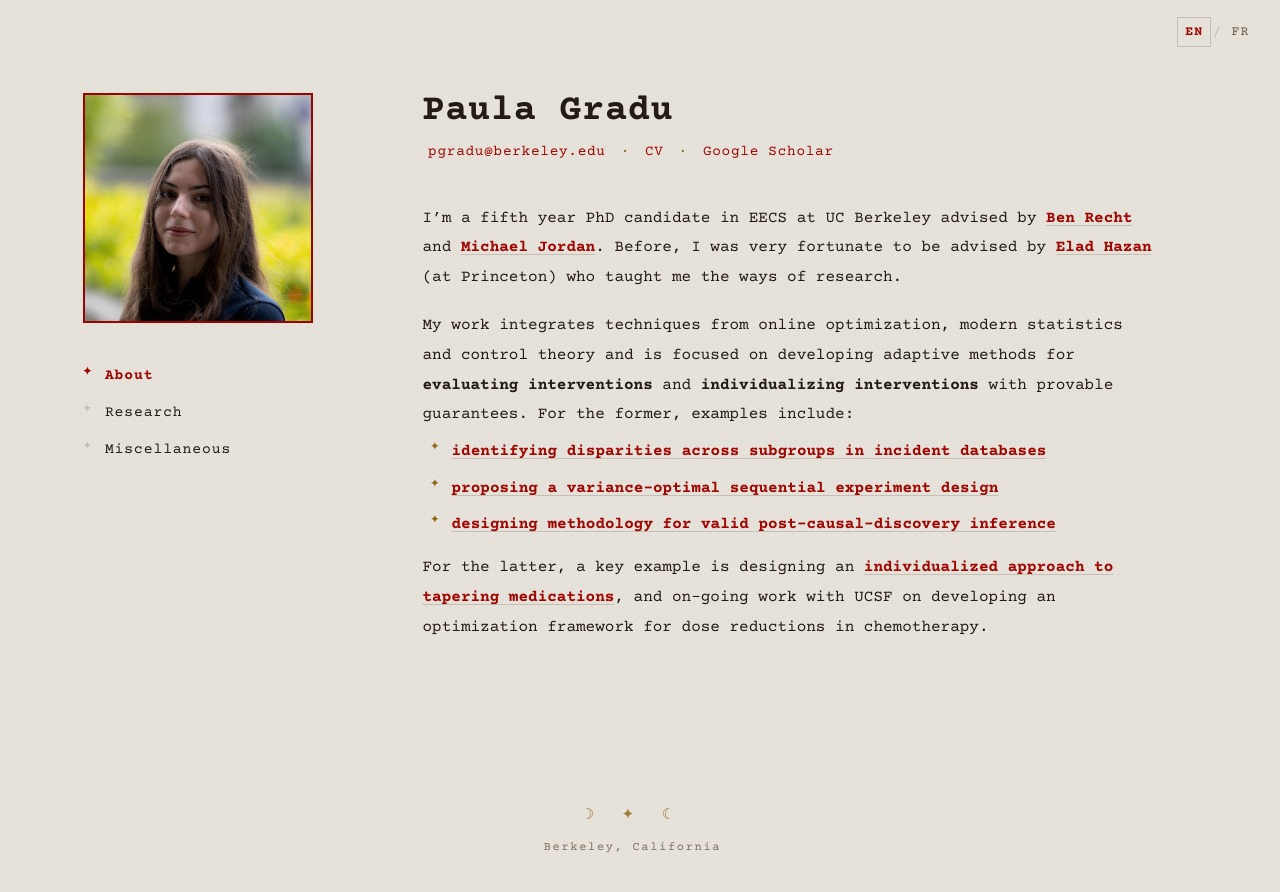
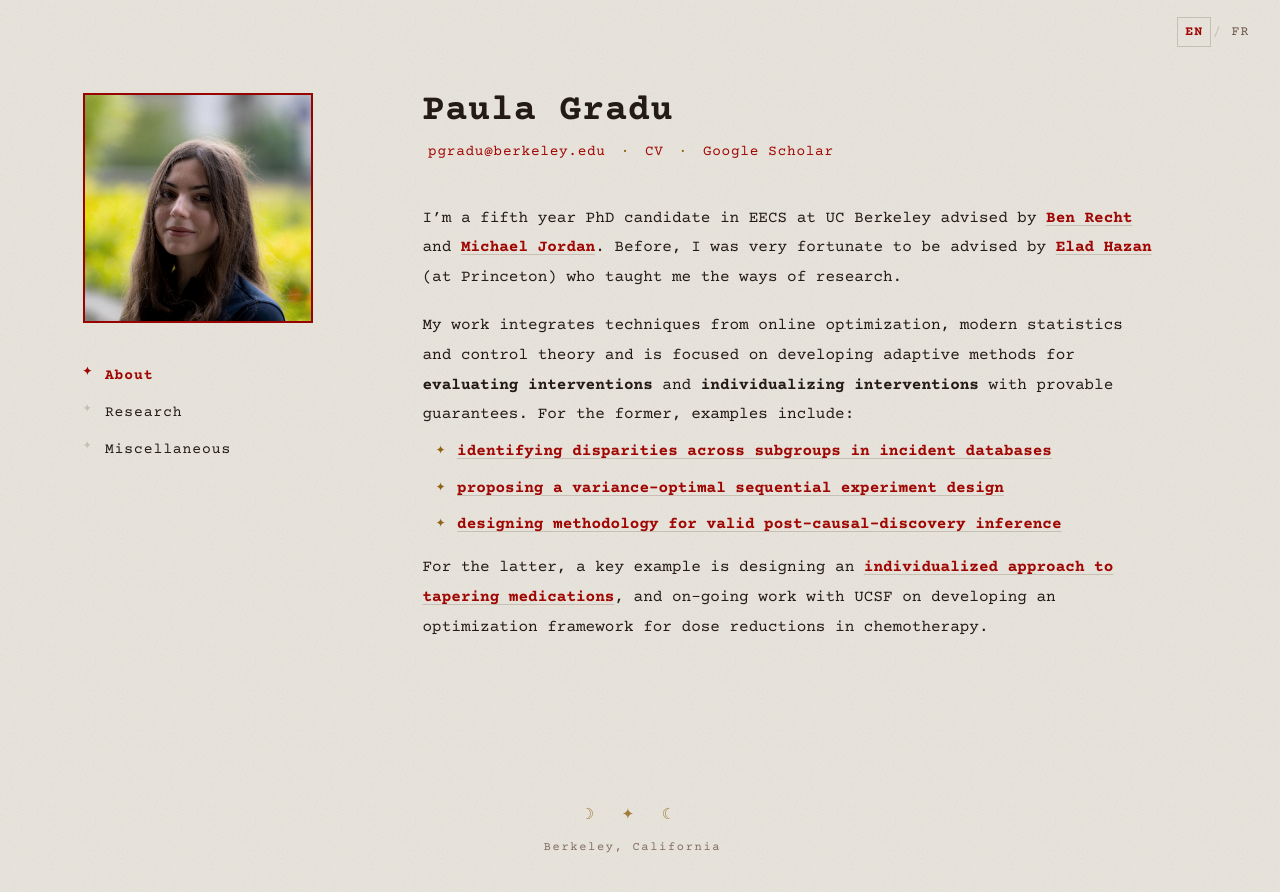
Before and after one commit to paula-gradu/paula-gradu.github.io, a Jekyll site: the page built from index.md, in a window 1280 px wide. Shown: the top 892 px of the page. Built offline with Jekyll 4.4.1, drawn with Linux system fonts in a browser that asks for light colours; our own code applies the rules of GitHub Pages for plain Markdown files.

Commit message:
Centre the star on the first line, nudge it larger, indent About list, swap Research tones
- marker gets a box the height of the row's first line so it centres
  instead of riding high-left; .72rem -> .76rem
- About list shifts right, marker and text together, gap preserved
- Research: venue takes the strong ink, authors the soft sepia

Co-Authored-By: Claude Opus 5 <noreply@anthropic.com>

```diff
--- a/_layouts/default.html
+++ b/_layouts/default.html
@@ -248,8 +248,15 @@
   }
   .pane li::before{
     content:"✦";
-    position:absolute;left:.4rem;top:.5rem;
-    color:var(--gold-ink);font-size:.72rem;line-height:1.9;
+    position:absolute;
+    left:.4rem;
+    top:.5rem;              /* = the li's padding-top */
+    /* give the marker a box exactly as tall as the row's first line
+       (1rem text x 1.75 line-height) and centre the glyph inside it */
+    height:1.75rem;
+    line-height:1.75rem;
+    color:var(--gold-ink);
+    font-size:.76rem;
   }
   .pane li:hover::before{color:var(--red);}
   .pane li:hover{background:var(--surface);border-color:var(--rule);}
@@ -261,6 +268,11 @@
   .pane li a{text-decoration-color:transparent;}
   .pane li a:hover{text-decoration-color:var(--blue-ink);}
 
+
+  /* -------- Research pane: swap the venue and author tones ------------
+     venue takes the strong ink, authors drop back to the soft sepia      */
+  .pane[data-pane="publications"] li{color:var(--ink-soft);}
+  .pane[data-pane="publications"] li em{color:var(--ink);}
 
   /* -------- About pane only — Research/Miscellaneous keep their own look --
      every link here gets the paper-title red and weight, keeps the soft
@@ -286,8 +298,9 @@
     margin:0;
     padding-top:.2rem;
     padding-bottom:.2rem;
+    padding-left:2.1rem;
   }
-  .pane[data-pane="home"] li::before{top:.2rem;}
+  .pane[data-pane="home"] li::before{top:.2rem;left:.75rem;}
 
   /* -------- cosmos mode: the whole ground goes night on Cool links ------
      the supplied red is 2.29:1 on this background, so the accents are
```
